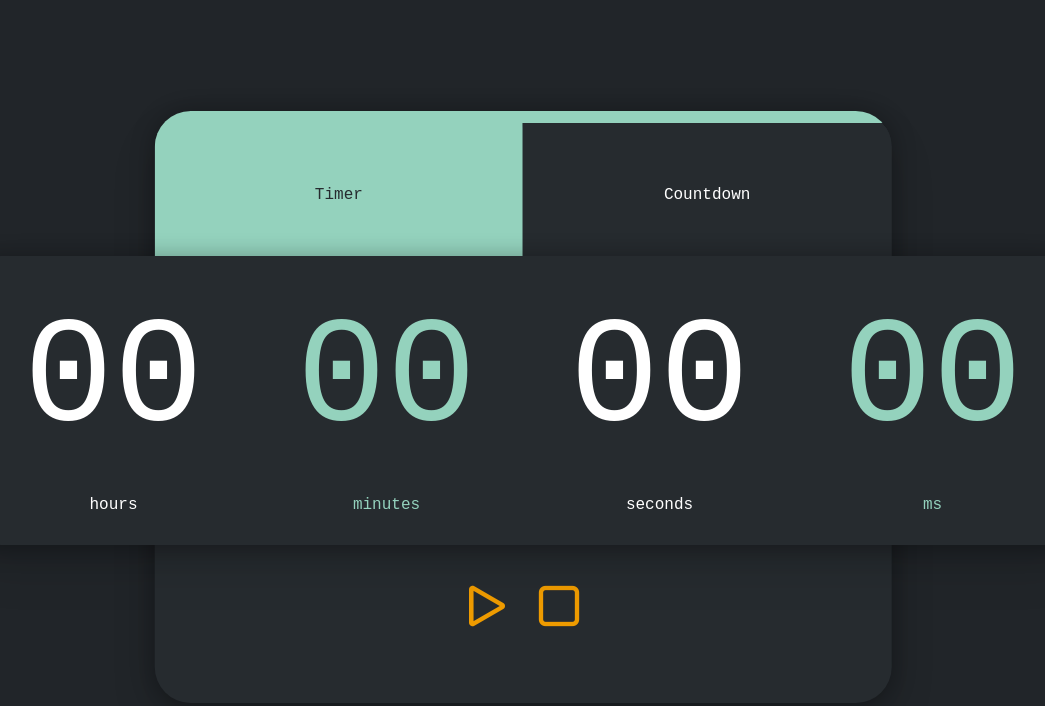
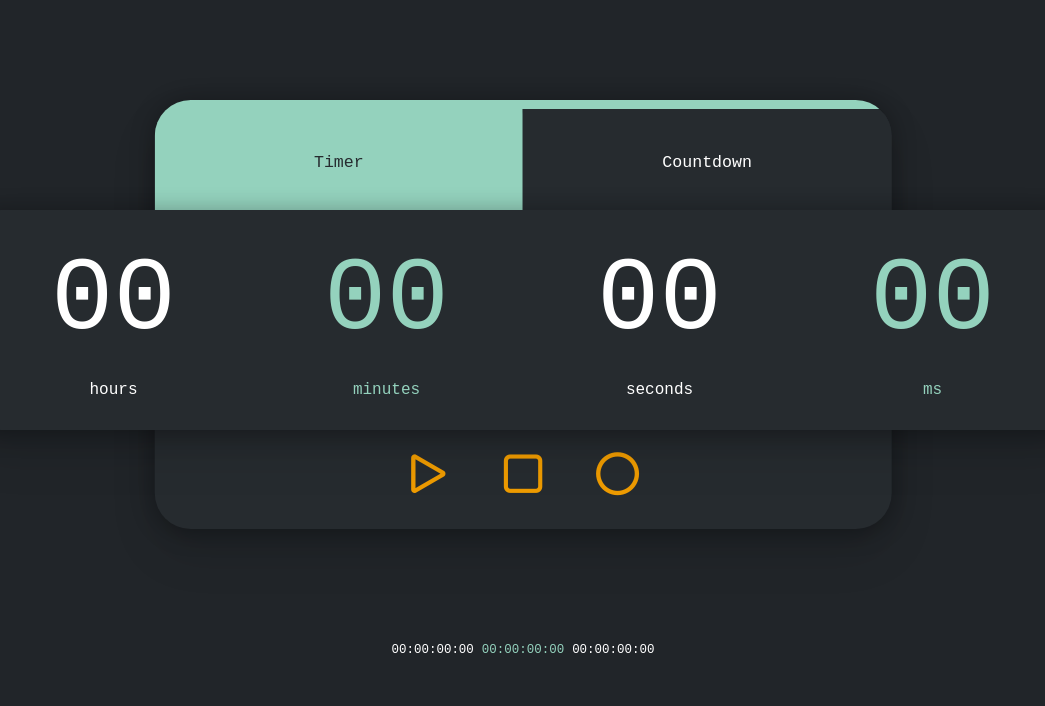
Before and after one commit to hungrysamurai/timer_countdown, a plain HTML site: page index.html in a window 1280 px wide. Shown: the whole page, without its empty margins (117-1162 px from the left). Drawn offline with nearby package versions, Linux system fonts and the light colour scheme; a web font is replaced by a local one.

Commit message:
saved container start

```diff
--- a/index.html
+++ b/index.html
@@ -9,21 +9,21 @@
     <link href="https://cdn.jsdelivr.net/npm/bootstrap@5.0.2/dist/css/bootstrap.min.css" rel="stylesheet"
         integrity="sha384-EVSTQN3/azprG1Anm3QDgpJLIm9Nao0Yz1ztcQTwFspd3yD65VohhpuuCOmLASjC" crossorigin="anonymous">
 
-    <link rel="stylesheet" href="https://cdn.jsdelivr.net/npm/bootstrap-icons@1.3.0/font/bootstrap-icons.css">
+    <link rel="stylesheet" href="https://cdn.jsdelivr.net/npm/bootstrap-icons@1.10.3/font/bootstrap-icons.css">
 
     <link rel="stylesheet" href="./styles.css">
     <title>Timer</title>
 </head>
 
 <body>
-    <section class="bg-dark min-vh-100 min-vw-100 d-flex align-items-center justify-content-center">
+    <section class="bg-dark min-vh-100 min-vw-100 d-flex align-items-center justify-content-center position-relative">
         <div class="container text-white">
 
             <!-- Main timer container -->
             <div class="main-container d-flex w-100">
 
                 <!-- Clock Container -->
-                <div class="clock-container d-flex w-100">
+                <div class="clock-container d-flex w-100 h-auto">
 
                     <!-- Hours container -->
                     <div class="hours-container d-flex flex-column align-items-center justify-content-center col-3">
@@ -74,18 +74,35 @@
                 <!-- Buttons container -->
                 <div class="buttons-container">
                     <div class="buttons">
-                        <div class="control-button play-btn">
+                        <button class="btn btn-link control-button play-btn shadow-none">
                             <i class="bi bi-play"></i>
-                        </div>
-                        <div class="control-button stop-btn">
+                        </button>
+                        <button class="btn btn-link control-button stop-btn shadow-none">
                             <i class="bi bi-stop"></i>
-                        </div>
+                        </button>
+                        <button class="btn btn-link control-button save-btn shadow-none">
+                            <i class="bi bi-record"></i>
+                        </button>
                     </div>
                 </div>
+
+            </div>
+
+
+        </div>
+        <div class="saved-timers-container p-3 text-white d-flex align-items-center justify-content-center flex-wrap">
+            <div class="saved-timer m-1">
+                <span>00:00:00:00</span>
+            </div>
+            <div class="saved-timer m-1">
+                <span>00:00:00:00</span>
+            </div>
+            <div class="saved-timer m-1">
+                <span>00:00:00:00</span>
             </div>
         </div>
+    </section>
 
-    </section>
 
     <script src="https://cdn.jsdelivr.net/npm/bootstrap@5.0.2/dist/js/bootstrap.bundle.min.js"
         integrity="sha384-MrcW6ZMFYlzcLA8Nl+NtUVF0sA7MsXsP1UyJoMp4YLEuNSfAP+JcXn/tWtIaxVXM"
--- a/script.js
+++ b/script.js
@@ -2,6 +2,7 @@
 const playBtn = document.querySelector(".play-btn");
 const playIcon = document.querySelector(".bi.bi-play");
 const stopBtn = document.querySelector(".stop-btn");
+const saveBtn = document.querySelector(".save-btn");
 
 // Timer digits
 const hoursEl = document.querySelector("#hours");
--- a/styles.css
+++ b/styles.css
@@ -7,6 +7,7 @@
 }
 
 :root {
+    --index: calc(1vw + 1vh);
     --color-dark: #262b2f;
     --color-primary: #94d2bd;
     --color-secondary: #ee9b00;
@@ -18,17 +19,16 @@ body {
 
 .main-container {
     position: relative;
+    margin-top: -20vh;
 }
 
 .clock-container {
     padding: 12px;
-    height: auto;
     background-color: var(--color-dark);
-    z-index: 1;
+    z-index: 2;
     border-radius: 36px;
     box-shadow: 0px 24px 48px rgba(0, 0, 0, 0.11),
         0px 3px 24px rgba(0, 0, 0, 0.33);
-    opacity: 1;
 }
 
 .clock-container div:nth-child(even) {
@@ -37,7 +37,7 @@ body {
 
 
 .clock-digits {
-    font-size: 150px;
+    font-size: calc(var(--index) * 5);
 }
 
 /* Mode Container */
@@ -98,7 +98,7 @@ body {
     text-align: center;
     background-color: var(--color-dark);
     padding: 10px 20px;
-    font-size: 16px;
+    font-size: calc(var(--index) * .8);
 
 
 }
@@ -117,12 +117,12 @@ body {
     top: 55%;
     left: 50%;
     /* Adjust height */
-    transform: translate(-50%, 0%);
+    transform: translate(-50%, -10%);
     background-color: var(--color-dark);
     box-shadow: 0px 24px 48px rgba(0, 0, 0, 0.11),
         0px 3px 24px rgba(0, 0, 0, 0.33);
     border-radius: 36px;
-    z-index: 0;
+    z-index: 1;
     overflow: hidden;
 }
 
@@ -136,8 +136,8 @@ body {
 
 
 .control-button {
-    margin-top: 15%;
-    font-size: 72px;
+    margin-top: 17%;
+    font-size: calc(var(--index) * 3.3);
     cursor: pointer;
     color: var(--color-secondary);
 }
@@ -146,14 +146,31 @@ body {
     color: var(--color-primary);
 }
 
+.control-button:active {
+    transform: scale(0.9);
+}
+
 .control-button.active {
     color: var(--color-primary);
 }
 
-@media (max-width: 991px) {
-    .clock-digits {
-        font-size: 90px;
-    }
+
+/* Saved timers */
+.saved-timers-container {
+    position: absolute;
+    bottom: 15vh;
+    min-width: 66%;
+    z-index: 0;
+}
+
+
+.saved-timers-container div:nth-child(even) {
+    color: var(--color-primary);
+}
+
+.saved-timer {
+    cursor: pointer;
+    font-size: calc(var(--index) * .6);
 }
 
 @media (max-width: 768px) {
```
